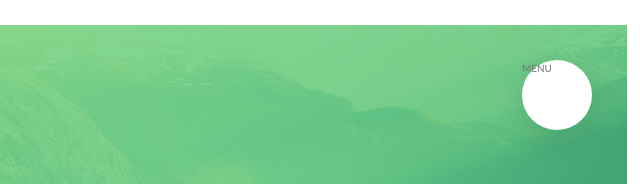
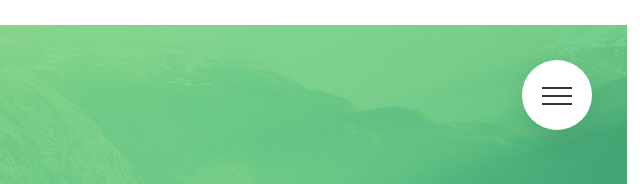
Before and after one commit to FernandoFigueroa0710/Natours_Project, a website: page index.html in a window 1280 px wide. Shown: the top 184 px of the page, 628-1268 px from the left. Drawn offline with Linux system fonts and the light colour scheme.

Commit message:
Navigation bar

```diff
--- a/index.html
+++ b/index.html
@@ -16,7 +16,11 @@
   <body>
     <div class="navigation">
       <input type="checkbox" class="navigation__checkbox" id="navi-toggle" />
-      <label for="navi-toggle" class="navigation__button">MENU</label>
+      <label for="navi-toggle" class="navigation__button">
+        <span class="navigation__icon">
+          &nbsp;
+        </span>
+      </label>
       <div class="navigation__background">&nbsp;</div>
       <nav class="navigation__nav">
         <ul class="navigation__list">
--- a/sass/layout/__navigation.scss
+++ b/sass/layout/__navigation.scss
@@ -13,6 +13,8 @@
     border-radius: 50%;
     z-index: 2000;
     box-shadow: 0 1rem 3rem rgba($color-black, 0.1);
+    text-align: center;
+    cursor: pointer;
   }
 
   &__background {
@@ -83,7 +85,7 @@
       transform: translateX(1rem);
     }
   }
-
+  // FUnctionality
   &__checkbox:checked ~ &__background {
     transform: scale(80);
   }
@@ -92,4 +94,44 @@
     opacity: 1;
     width: 100%;
   }
+
+  // ICON
+  &__icon {
+    position: relative;
+    margin-top: 3.5rem;
+
+    &,
+    &::before,
+    &::after {
+      width: 3rem;
+      height: 2px;
+      background-color: $color-grey-dark-3;
+      display: inline-block;
+    }
+
+    &::before,
+    &::after {
+      content: "";
+      position: absolute;
+      left: 0;
+      transition: all .2s;
+    }
+    &::before {top: -.8rem; }
+    &::after{top: .8rem}
+  }
+  &__button:hover &__icon::before {
+    top: -1rem;
+  }
+
+  &__checkbox:checked + &__button &__icon {
+    background-color: transparent;
+  }
+  &__checkbox:checked + &__button &__icon::before {
+    top:0;
+   transform: rotate(135deg);
+  }
+  &__checkbox:checked + &__button &__icon::after {
+      top:0;
+       transform: rotate(-135deg);
+  }
 }
```
Also changed, not shown: css/style.css.
